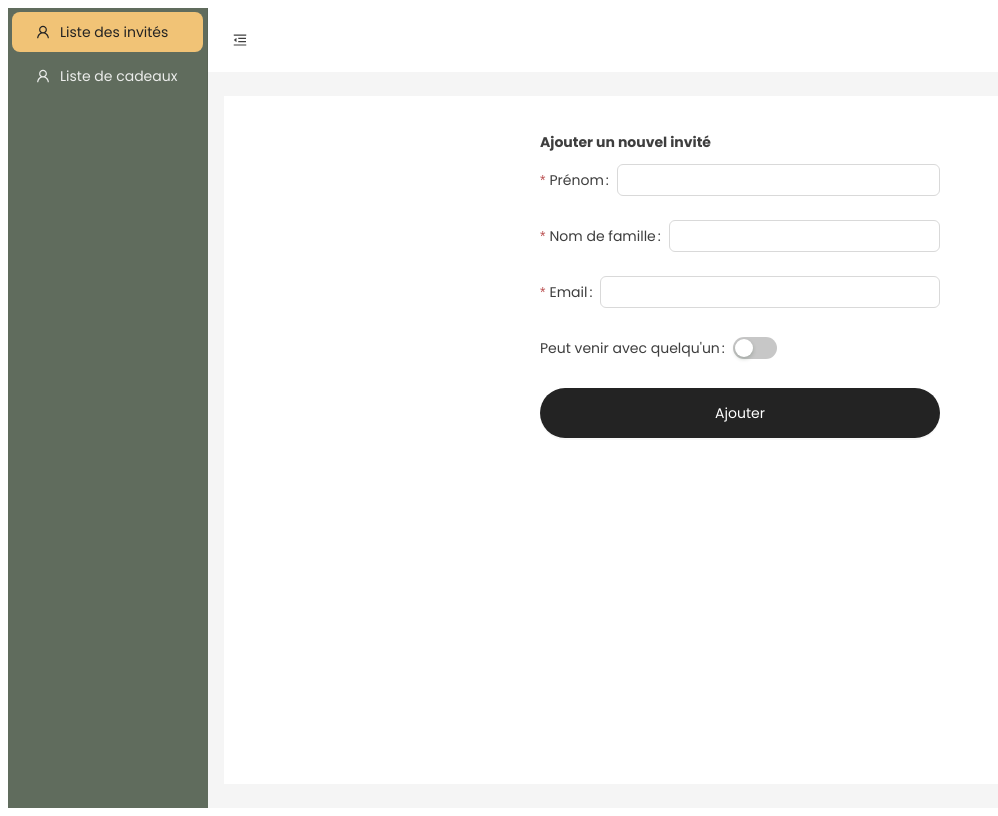
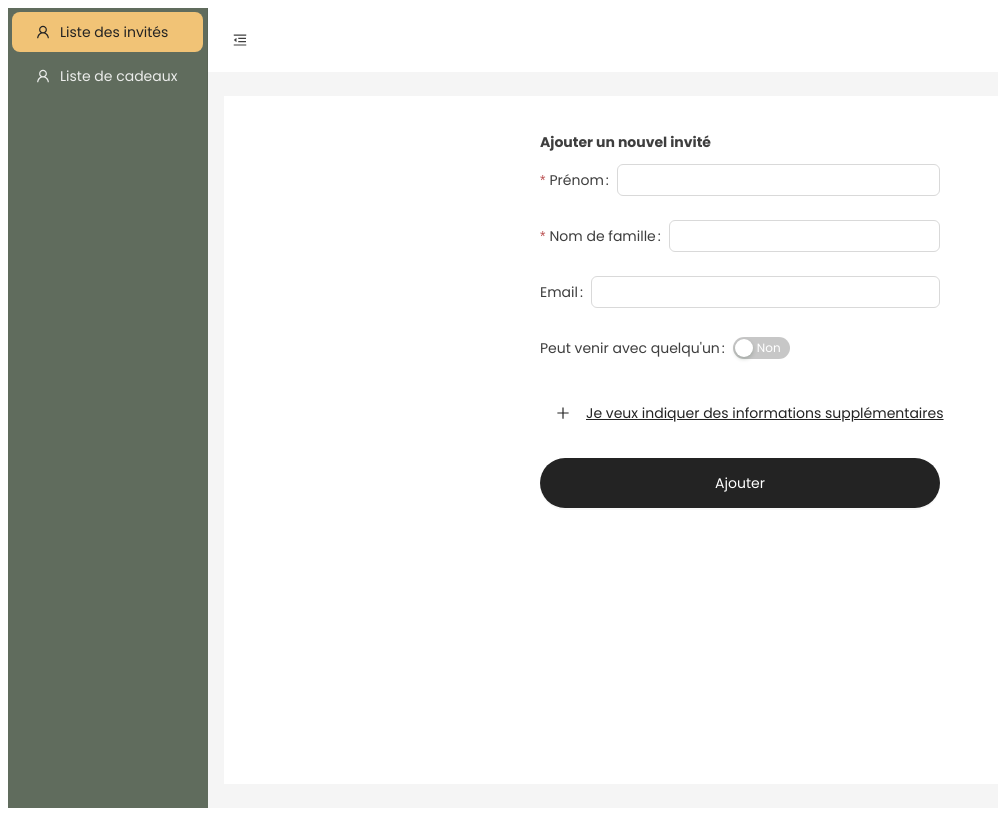
Before and after one commit to mariegautron/wedding-rsvp-t-a, a Next.js app: page /admin/weddingguests/add in a window 1280 px wide. Shown: the whole page, without its empty margins (0-998 px from the left). Built offline with nearby package versions, Linux system fonts and the light colour scheme; a web font is replaced by a local one.

Commit message:
some other fields in add guest

```diff
--- a/actions/guest.ts
+++ b/actions/guest.ts
@@ -34,7 +34,17 @@ export const addWeddingGuest = async (values: WeddingGuests): Promise<any> => {
   "use server";
 
   try {
-    const { firstname, lastname, email, uuid, canComeWithSomeone } = values;
+    const {
+      firstname,
+      lastname,
+      email,
+      uuid,
+      canComeWithSomeone,
+      comeWithSomeone,
+      guestOfGuestFirstname,
+      guestOfGuestLastname,
+      isPresent,
+    } = values;
 
     const guestExists = await checkIfGuestExists(firstname, lastname);
 
@@ -51,6 +61,10 @@ export const addWeddingGuest = async (values: WeddingGuests): Promise<any> => {
       email,
       uuid,
       canComeWithSomeone: canComeWithSomeone || false,
+      comeWithSomeone,
+      guestOfGuestFirstname,
+      guestOfGuestLastname,
+      isPresent,
     };
 
     const { data, error } = await supabase
--- a/components/molecules/AddGuestForm.tsx
+++ b/components/molecules/AddGuestForm.tsx
@@ -2,10 +2,11 @@
 
 import { WeddingGuests } from "@/utils/types/weddinggests";
 import { Button, Form, Input, Switch, message } from "antd";
-import { FC } from "react";
+import { FC, useState } from "react";
 import { useRouter } from "next/navigation";
 import { MenuPath } from "@/utils/constants/menuItems";
 import { v4 as uuidv4 } from "uuid";
+import { PlusOutlined } from "@ant-design/icons";
 
 interface AddGuestFormProps {
   addWeddingGuest: (values: WeddingGuests) => Promise<void>;
@@ -13,8 +14,15 @@ interface AddGuestFormProps {
 
 const AddGuestForm: FC<AddGuestFormProps> = ({ addWeddingGuest }) => {
   const router = useRouter();
+  const [showAdditionalFields, setShowAdditionalFields] = useState(false);
+
+  const handleAdditionalFieldsClick = () => {
+    setShowAdditionalFields(!showAdditionalFields);
+  };
 
   const handleFormSubmit = async (values: WeddingGuests) => {
+    console.log(values);
+
     try {
       const uuid = uuidv4();
 
@@ -54,14 +62,7 @@ const AddGuestForm: FC<AddGuestFormProps> = ({ addWeddingGuest }) => {
           <Input />
         </Form.Item>
 
-        <Form.Item
-          label="Email"
-          name="email"
-          rules={[
-            { required: true, message: "Veuillez entrer l'email" },
-            { type: "email", message: "Veuillez entrer un email valide" },
-          ]}
-        >
+        <Form.Item label="Email" name="email">
           <Input type="email" />
         </Form.Item>
 
@@ -70,11 +71,56 @@ const AddGuestForm: FC<AddGuestFormProps> = ({ addWeddingGuest }) => {
           name="canComeWithSomeone"
           valuePropName="checked"
         >
-          <Switch />
+          <Switch checkedChildren="Oui" unCheckedChildren="Non" />
         </Form.Item>
 
+        {showAdditionalFields ? (
+          <>
+            <Form.Item
+              label="La personne sera-t-elle présente ?"
+              name="isPresent"
+            >
+              <Switch checkedChildren="Oui" unCheckedChildren="Non" />
+            </Form.Item>
+
+            <Form.Item
+              label="La personne vient-elle avec quelqu'un ?"
+              name="comeWithSomeone"
+            >
+              <Switch checkedChildren="Oui" unCheckedChildren="Non" />
+            </Form.Item>
+
+            <Form.Item label="Prénom de l'invité" name="guestOfGuestFirstname">
+              <Input />
+            </Form.Item>
+
+            <Form.Item label="Nom de l'invité" name="guestOfGuestLastname">
+              <Input />
+            </Form.Item>
+          </>
+        ) : (
+          <Button
+            type="link"
+            onClick={handleAdditionalFieldsClick}
+            style={{
+              display: "flex",
+              alignItems: "center",
+              padding: "8px 16px",
+              border: "none",
+              textDecoration: "underline",
+            }}
+          >
+            <PlusOutlined style={{ marginRight: 8 }} />
+            Je veux indiquer des informations supplémentaires
+          </Button>
+        )}
+
         <Form.Item>
-          <Button type="primary" htmlType="submit" style={{ width: "100%" }}>
+          <Button
+            type="primary"
+            htmlType="submit"
+            style={{ width: "100%", marginTop: 20 }}
+          >
             Ajouter
           </Button>
         </Form.Item>
```
